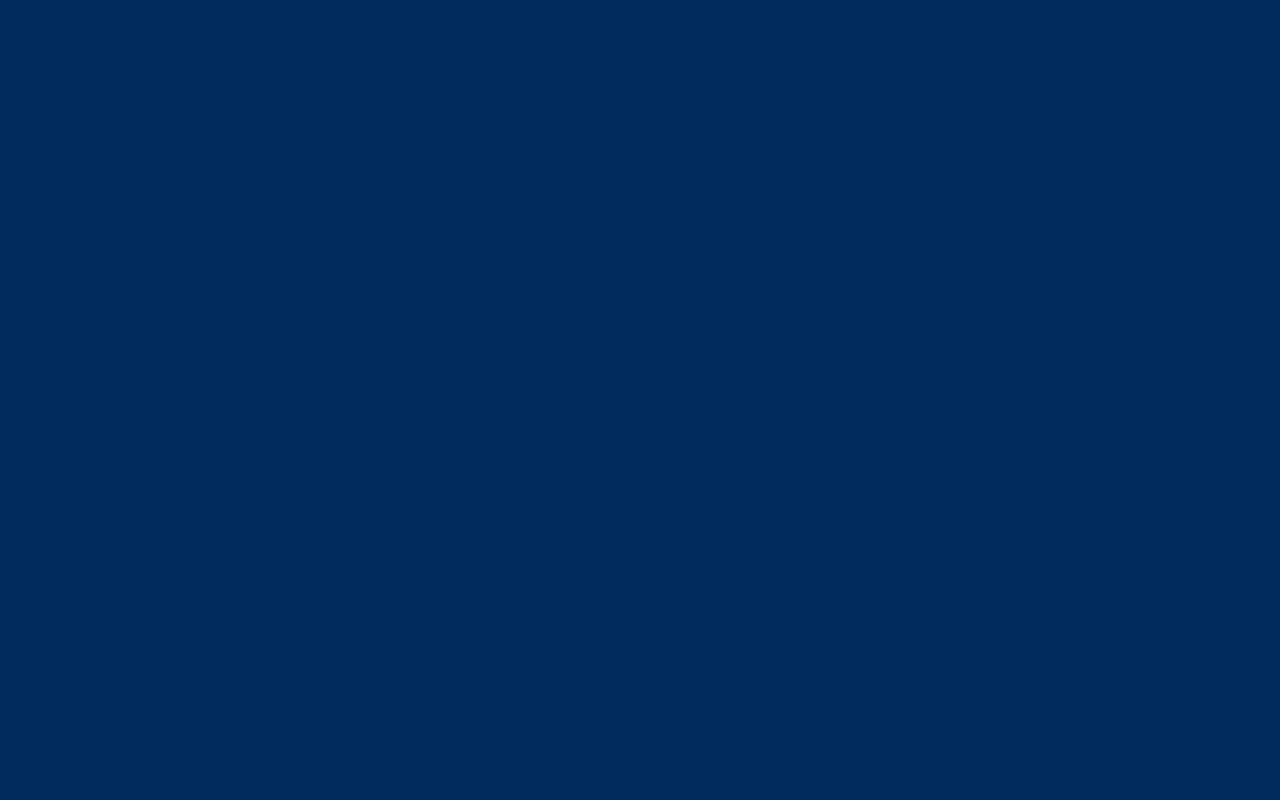
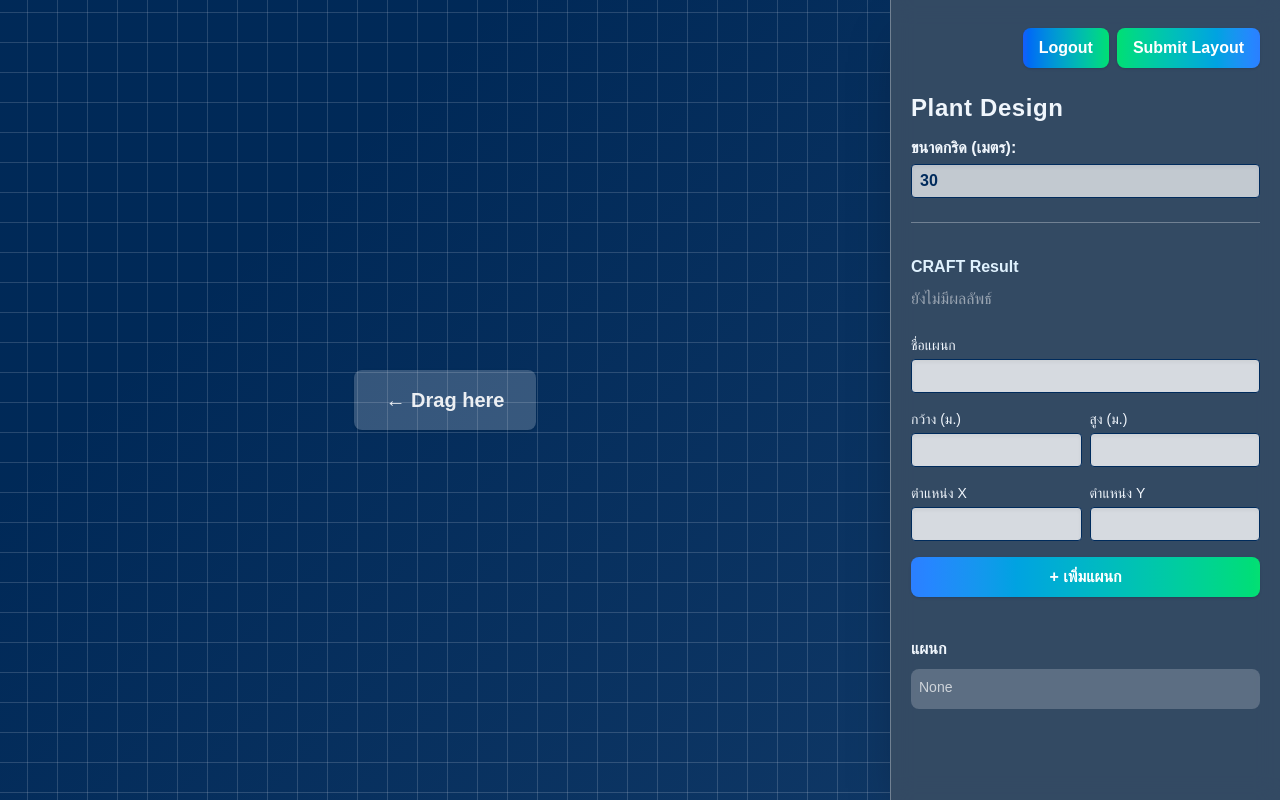
Before and after one commit to Phatlom-LSs/dndplant-front, a Next.js app: page /main in a window 1280 px wide. Built offline with nearby package versions, Linux system fonts and the light colour scheme.

Commit message:
feat: main page add

```diff
--- a/src/app/login/page.js
+++ b/src/app/login/page.js
@@ -159,7 +159,7 @@ export default function SignIn() {
                 id="email"
                 type="email"
                 name="email"
-                placeholder="your@email.com"
+                placeholder="sรหัสนักศึกษา@email.kmutnb.ac.th"
                 autoComplete="email"
                 autoFocus
                 required
--- a/src/app/main/layout.tsx
+++ /dev/null
@@ -1,24 +0,0 @@
-import { Geist, Geist_Mono } from "next/font/google";
-
-
-const geistSans = Geist({
-  variable: "--font-geist-sans",
-  subsets: ["latin"],
-});
-
-const geistMono = Geist_Mono({
-  variable: "--font-geist-mono",
-  subsets: ["latin"],
-});
-
-export default function mainLayout({ children }: { children: React.ReactNode }) {
-  return (
-    <html lang="en">
-        <body
-         className={`${geistSans.variable} ${geistMono.variable} antialiased`}
-        >
-            <main>{children}</main>
-        </body>
-    </html>
-  )
-}
--- a/src/app/main/page.tsx
+++ b/src/app/main/page.tsx
@@ -2,20 +2,19 @@
 import React, { useState } from "react";
 import { DndContext, useDraggable, useDroppable } from "@dnd-kit/core";
 
-// --- CONFIG ---
-const CANVAS_SIZE = 900; // px, ปรับตามต้องการ
+const CANVAS_SIZE = 900;
 
-function getMeter(gridSize: number) {
+function getMeter(gridSize) {
   return CANVAS_SIZE / gridSize;
 }
 
-function DraggableDepartment({ dept }: { dept: any }) {
+function DraggableDepartment({ dept }) {
   const { attributes, listeners, setNodeRef, transform } = useDraggable({
     id: dept.id,
   });
 
-  const style = {
-    position: "absolute" as const,
+  const style: React.CSSProperties = {
+    position: "absolute",
     top: dept.y * getMeter(dept.gridSize),
     left: dept.x * getMeter(dept.gridSize),
     width: dept.width * getMeter(dept.gridSize),
@@ -24,7 +23,7 @@ function DraggableDepartment({ dept }: { dept: any }) {
     boxShadow: "0 4px 16px 0 rgb(0 0 0 / 0.18)",
     borderRadius: "0.6rem",
     color: "#002b5c",
-    fontWeight: "bold" as const,
+    fontWeight: "bold",
     transform: transform ? `translate(${transform.x}px, ${transform.y}px)` : undefined,
     cursor: "grab",
     zIndex: 2,
@@ -44,20 +43,10 @@ function DraggableDepartment({ dept }: { dept: any }) {
   );
 }
 
-function GridArea({
-  layout,
-  setLayout,
-  gridSize,
-  onLayoutChange,
-}: {
-  layout: any[];
-  setLayout: (l: any[]) => void;
-  gridSize: number;
-  onLayoutChange: (next: any[]) => void;
-}) {
+function GridArea({ layout, setLayout, gridSize, onLayoutChange }) {
   const { setNodeRef } = useDroppable({ id: "layout" });
 
-  function handleDragEnd(event: any) {
+  function handleDragEnd(event) {
     const { active, delta } = event;
     const deptIndex = layout.findIndex((d) => d.id === active.id);
     if (deptIndex === -1) return;
@@ -75,10 +64,9 @@ function GridArea({
     const newLayout = [...layout];
     newLayout[deptIndex] = { ...moved, x: boundedX, y: boundedY };
     setLayout(newLayout);
-    onLayoutChange(newLayout); // Sync to backend ทุกครั้งที่ drag
+    onLayoutChange(newLayout);
   }
 
-  // grid background, fade effect
   const gridColor = "rgba(220,227,240,0.18)";
   const mainBorderColor = "rgba(255,255,255,0.08)";
 
@@ -102,7 +90,6 @@ function GridArea({
           borderRadius: "1.5rem",
         }}
       >
-        {/* fade layer */}
         <div
           style={{
             pointerEvents: "none",
@@ -116,7 +103,6 @@ function GridArea({
         {layout.map((dept) => (
           <DraggableDepartment key={dept.id} dept={dept} />
         ))}
-        {/* hint */}
         {layout.length === 0 && (
           <div className="absolute inset-0 flex items-center justify-center z-10 pointer-events-none">
             <div className="rounded-lg px-8 py-4 text-center bg-white/20 text-white/90 text-xl font-bold shadow">
@@ -129,14 +115,14 @@ function GridArea({
   );
 }
 
-function AddDepartmentForm({ onAdd, layout, onDelete, gridSize }: { onAdd: (dept: any) => void; layout: any[]; onDelete: (id: string) => void; gridSize: number }) {
+function AddDepartmentForm({ onAdd, layout, onDelete, gridSize }) {
   const [name, setName] = useState("");
   const [width, setWidth] = useState("");
   const [height, setHeight] = useState("");
   const [x, setX] = useState("");
   const [y, setY] = useState("");
 
-  const handleSubmit = (e: React.FormEvent) => {
+  const handleSubmit = (e) => {
     e.preventDefault();
     if (!name || !width || !height || !x || !y) return alert("กรุณากรอกข้อมูลให้ครบ");
 
@@ -243,7 +229,7 @@ function AddDepartmentForm({ onAdd, layout, onDelete, gridSize }: { onAdd: (dept
   );
 }
 
-function DepartmentList({ layout, onDelete }: { layout: any[]; onDelete: (id: string) => void }) {
+function DepartmentList({ layout, onDelete }) {
   return (
     <div>
       <div className="font-semibold text-[#f0f6fc] mb-2 mt-4">แผนก</div>
@@ -272,41 +258,66 @@ function DepartmentList({ layout, onDelete }: { layout: any[]; onDelete: (id: st
   );
 }
 
+function handleLogout() {
+  if (typeof window !== "undefined") {
+    window.location.href = "/login";
+  }
+}
 
 export default function PlantLayout() {
-  const [layout, setLayout] = useState<any[]>([]);
+  const [layout, setLayout] = useState([]);
   const [gridSize, setGridSize] = useState(30);
   const [zoom, setZoom] = useState(1);
+  const [result, setResult] = useState(null);
+  const [loading, setLoading] = useState(false);
 
-  async function syncLayoutToBackend(nextLayout: any[]) {
+  async function syncLayoutToBackend(nextLayout) {
     try {
       await fetch('/api/plant-layout', {
         method: 'POST',
         headers: { 'Content-Type': 'application/json' },
         body: JSON.stringify(nextLayout),
       });
-    } catch (err) {
-      console.error("Sync layout failed:", err);
-    }
+    } catch {}
   }
 
-  const handleAddDept = (newDept: any) => {
+  const handleAddDept = (newDept) => {
     const next = [...layout, newDept];
     setLayout(next);
     syncLayoutToBackend(next);
   };
-  const handleDeleteDept = (id: string) => {
+  const handleDeleteDept = (id) => {
     const next = layout.filter((d) => d.id !== id);
     setLayout(next);
     syncLayoutToBackend(next);
   };
 
-  const handleWheel = (e: React.WheelEvent) => {
+  const handleWheel = (e) => {
     if (e.ctrlKey) {
       e.preventDefault();
       setZoom(z => Math.min(3, Math.max(0.5, z - e.deltaY * 0.001)));
     }
   };
+
+  async function handleSubmitLayout(layout) {
+    setLoading(true);
+    setResult(null);
+    try {
+      await fetch("/api/submit-layout", {
+        method: "POST",
+        headers: { "Content-Type": "application/json" },
+        body: JSON.stringify(layout),
+      });
+      // ดึงผลลัพธ์หลัง submit ทันที
+      const res = await fetch("/api/plant-layout/result");
+      const data = await res.json();
+      setResult(data);
+      setLoading(false);
+    } catch {
+      alert("ส่ง layout หรือดึงผลลัพธ์ไม่สำเร็จ");
+      setLoading(false);
+    }
+  }
 
   return (
     <div className="flex h-screen w-screen overflow-hidden bg-[#001d3d]">
@@ -325,7 +336,24 @@ export default function PlantLayout() {
           </div>
         </div>
       </div>
-      <div className="w-full max-w-[390px] min-w-[310px] h-full px-5 py-7 bg-white/20 backdrop-blur-md border-l border-white/30 shadow-2xl flex flex-col gap-7">
+      <div className="w-full max-w-[390px] min-w-[310px] h-full px-5 py-7 bg-white/20 backdrop-blur-md border-l border-white/30 shadow-2xl flex flex-col gap-6">
+        <div className="flex justify-end gap-2">
+          <button
+            onClick={handleLogout}
+            className="bg-gradient-to-r from-blue-600 to-green-400 text-white font-bold px-4 py-2 rounded-lg shadow hover:scale-[1.04] transition"
+            title="Logout"
+          >
+            Logout
+          </button>
+          <button
+            onClick={() => handleSubmitLayout(layout)}
+            className="bg-gradient-to-r from-green-400 to-blue-500 text-white font-bold px-4 py-2 rounded-lg shadow hover:scale-[1.04] transition"
+            title="Submit Layout"
+            disabled={loading}
+          >
+            {loading ? "Loading..." : "Submit Layout"}
+          </button>
+        </div>
         <div>
           <h1 className="text-2xl font-extrabold text-[#f0f6fc] tracking-wide mb-3">Plant Design</h1>
           <div className="mb-6">
@@ -341,6 +369,28 @@ export default function PlantLayout() {
           </div>
           <div className="border-b border-white/30 my-2" />
         </div>
+
+        {/* ส่วนแสดงผลลัพธ์ */}
+        <div>
+          <div className="font-bold text-[#e0f2fe] mb-2">CRAFT Result</div>
+          {loading && <div className="text-white/80 mb-2">Loading result...</div>}
+          {result ? (
+            <div className="bg-white/10 rounded-lg p-3 text-white space-y-1">
+              <div>Total Cost: {result.totalCost}</div>
+              <div>Total Distance: {result.totalDistance}</div>
+              {/* โชว์ field อื่นเพิ่มได้ตามที่ backend ส่งคืน */}
+              <div>
+                Assignment:{" "}
+                {result.assignment && result.assignment.map((d, i) =>
+                  <div key={i} className="ml-2">
+                    {d.name} ({d.x}, {d.y}) size {d.width}x{d.height}
+                  </div>
+                )}
+              </div>
+            </div>
+          ) : !loading && <div className="text-white/50">ยังไม่มีผลลัพธ์</div>}
+        </div>
+
         <AddDepartmentForm onAdd={handleAddDept} layout={layout} onDelete={handleDeleteDept} gridSize={gridSize} />
         <DepartmentList layout={layout} onDelete={handleDeleteDept} />
       </div>
```
